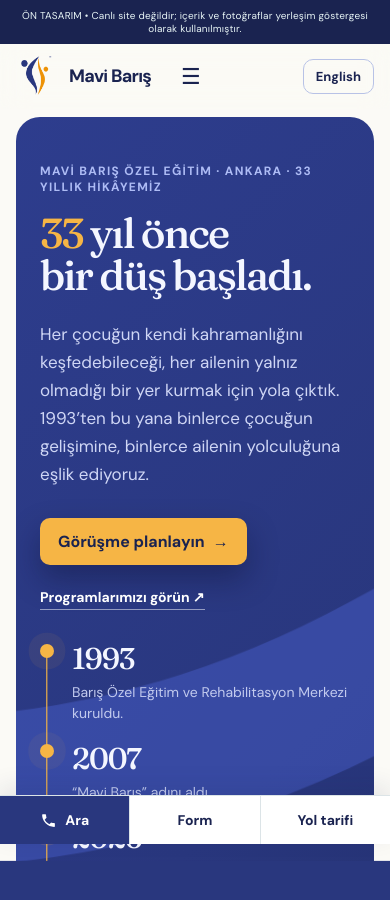
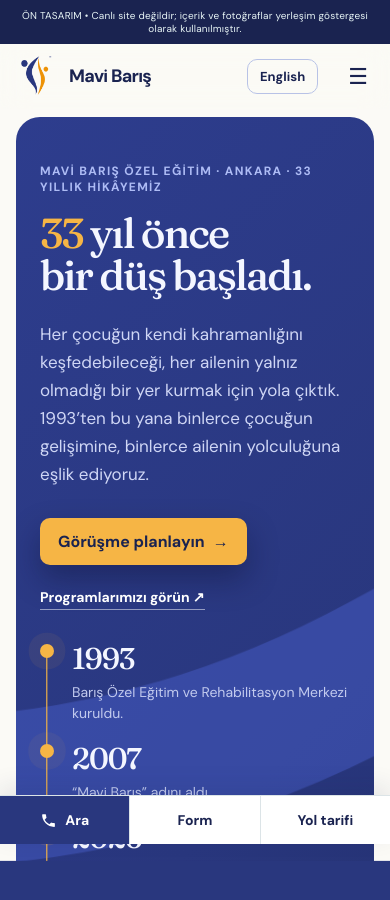
Before and after one commit to mertyalcin/mavi-baris-onizleme, a plain HTML site: page index.html in a window 390 px wide. Shown: the top 900 px of the page. Drawn offline with Linux system fonts and the light colour scheme.

Commit message:
Telefonda menü düğmesi sağda
Co-Authored-By: Claude Fable 5.2 <noreply@anthropic.com>

```diff
--- a/index.html
+++ b/index.html
@@ -479,7 +479,7 @@
         header { padding: 12px 0; }
         nav { display: none; position: absolute; top: 66px; left: 16px; right: 16px; z-index: 5; padding: 18px; background: #fff; border: 1px solid var(--line); border-radius: 14px; box-shadow: 0 14px 30px rgba(30,53,75,.12); flex-direction: column; align-items: flex-start; gap: 15px; }
         nav.open { display: flex; }
-        .menu { display: block; }
+        .menu { display: block; order: 3; }
         .header-actions .cta { display: none; }
         .header-actions { margin-left: auto; }
         .lang { padding: 8px 12px; }
```
